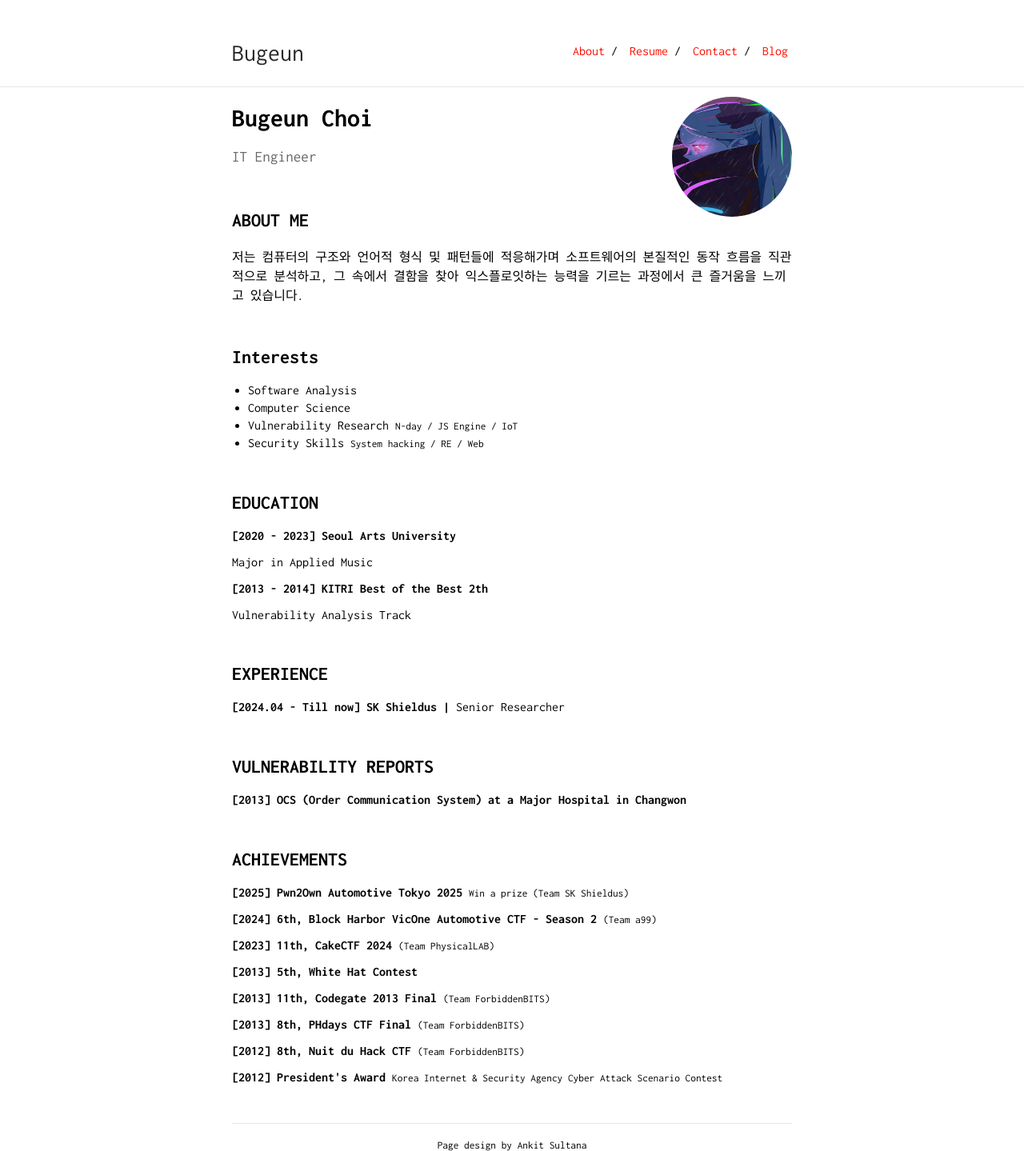
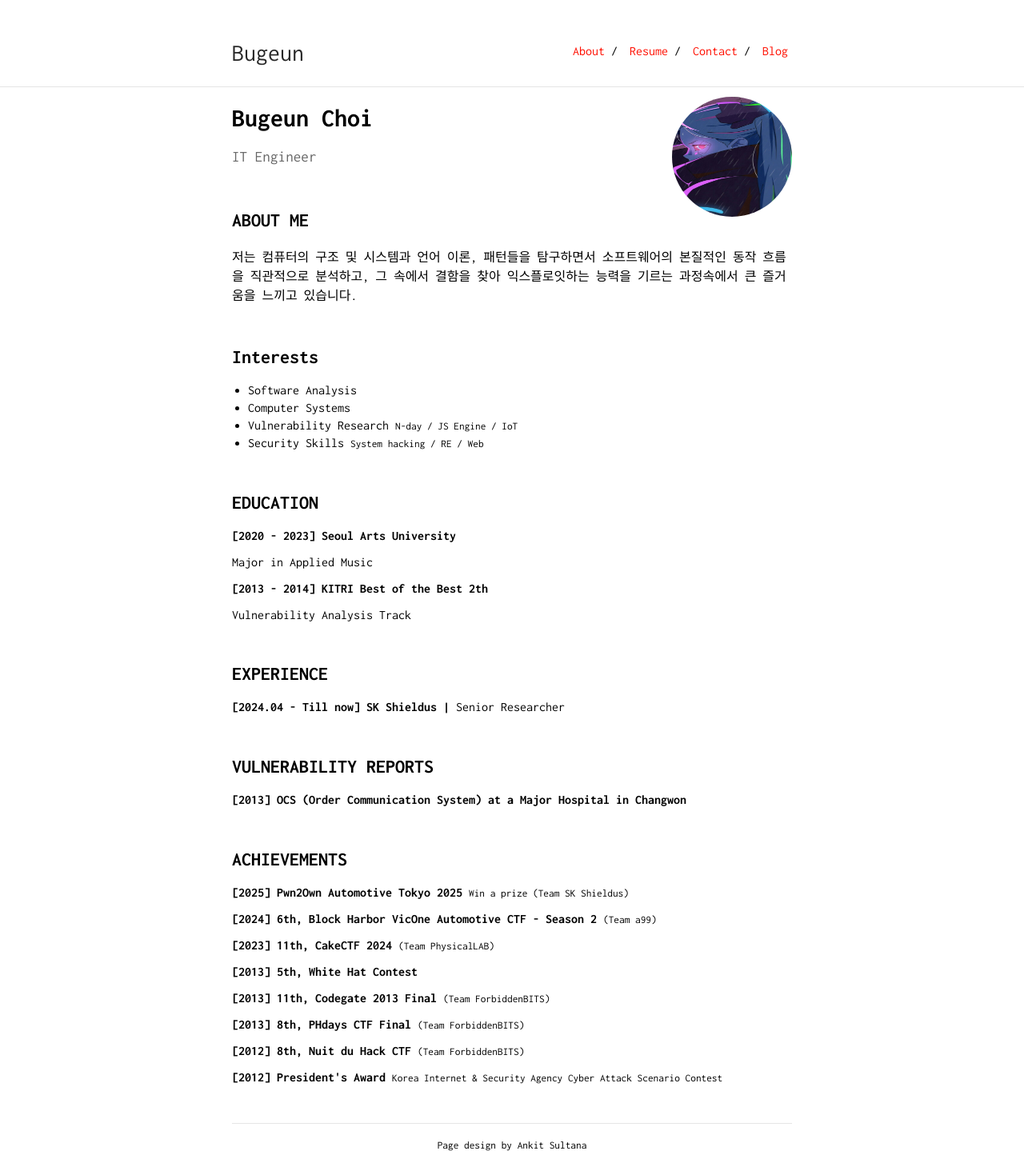
Before and after one commit to Bugeun/bugeun.github.io, a Jekyll site: the page built from index.md, in a window 1280 px wide. Shown: the whole page at 80% size. Built offline with Jekyll 4.4.1, drawn with Linux system fonts in a browser that asks for light colours.

Commit message:
Update index.md

```diff
--- a/index.md
+++ b/index.md
@@ -11,14 +11,14 @@ IT Engineer
 
 ## ABOUT ME
 
-<p>저는 컴퓨터의 구조와 언어적 형식 및 패턴들에 적응해가며 소프트웨어의 본질적인 동작 흐름을 직관적으로 분석하고, 그 속에서 결함을 찾아 익스플로잇하는 능력을 기르는 과정에서 큰 즐거움을 느끼고 있습니다.</p>
+<p>저는 컴퓨터의 구조 및 시스템과 언어 이론, 패턴들을 탐구하면서 소프트웨어의 본질적인 동작 흐름을 직관적으로 분석하고, 그 속에서 결함을 찾아 익스플로잇하는 능력을 기르는 과정속에서 큰 즐거움을 느끼고 있습니다.</p>
 
 &nbsp;
 
 ## Interests
 
 * Software Analysis
-* Computer Science
+* Computer Systems
 * Vulnerability Research <small>N-day / JS Engine / IoT</small>
 * Security Skills <small>System hacking / RE / Web </small>
 
```
